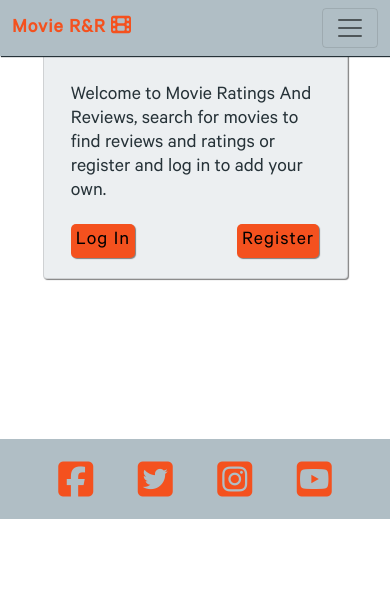
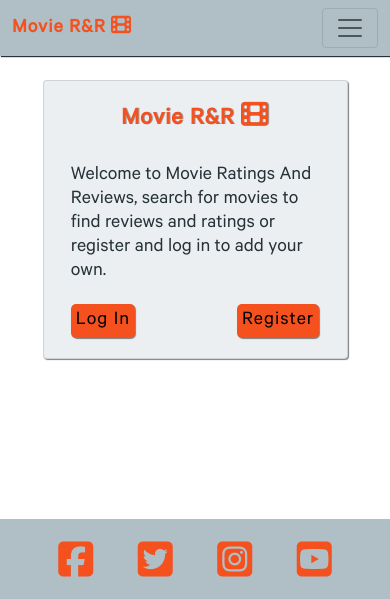
Before and after one commit to davidlidebrandt/milestone-project-3, a Flask app: page / in a window 390 px wide. Shown: the top 599 px of the page. Run offline with Flask 2, Linux system fonts and the light colour scheme; data that the repository does not hold is empty; some libraries are stand-ins or nearby versions.

Commit message:
Move content below navbar on mobile

```diff
--- a/static/css/style.css
+++ b/static/css/style.css
@@ -490,3 +490,8 @@ body {
 }
 
 /*Media queries*/
+@media only screen and (max-width: 767.5px) {
+    .mg-to-navbar {
+        margin-top: 80px;
+    }
+}
--- a/templates/index.html
+++ b/templates/index.html
@@ -15,8 +15,7 @@ Home
     {% endwith %}
       </div></div>
 
-
-    <div class="card col-10 offset-1 col-md-8 offset-md-2 col-lg-4 offset-lg-4">
+    <div class="card mg-to-navbar col-10 offset-1 col-md-8 offset-md-2 col-lg-4 offset-lg-4">
      <div class="row">
     <div class="col-12 top-btm-mg-20">
     <h2 class="custom-h2">Movie R&R <i class="fas fa-film large-icon"><span class="sr-only">Film icon</span></i></h2>
```
